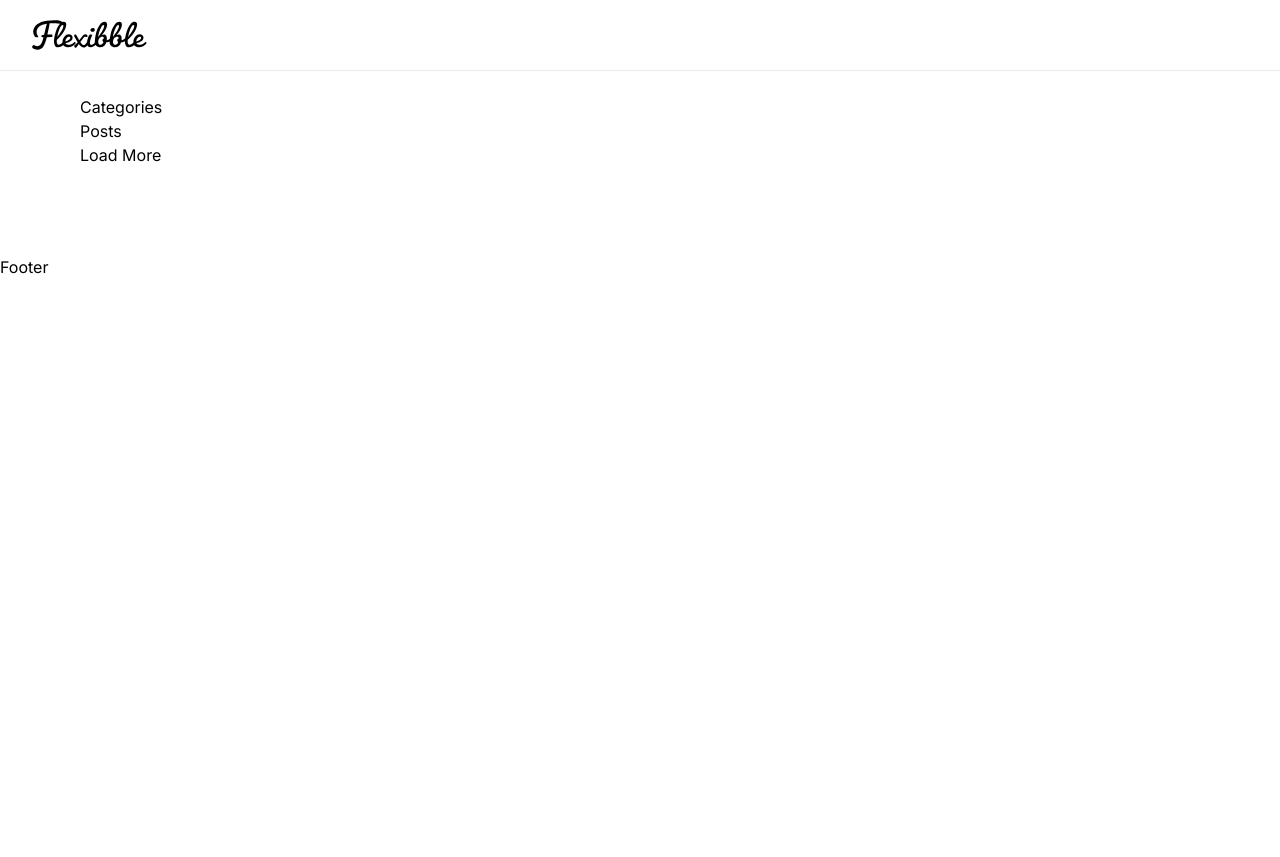
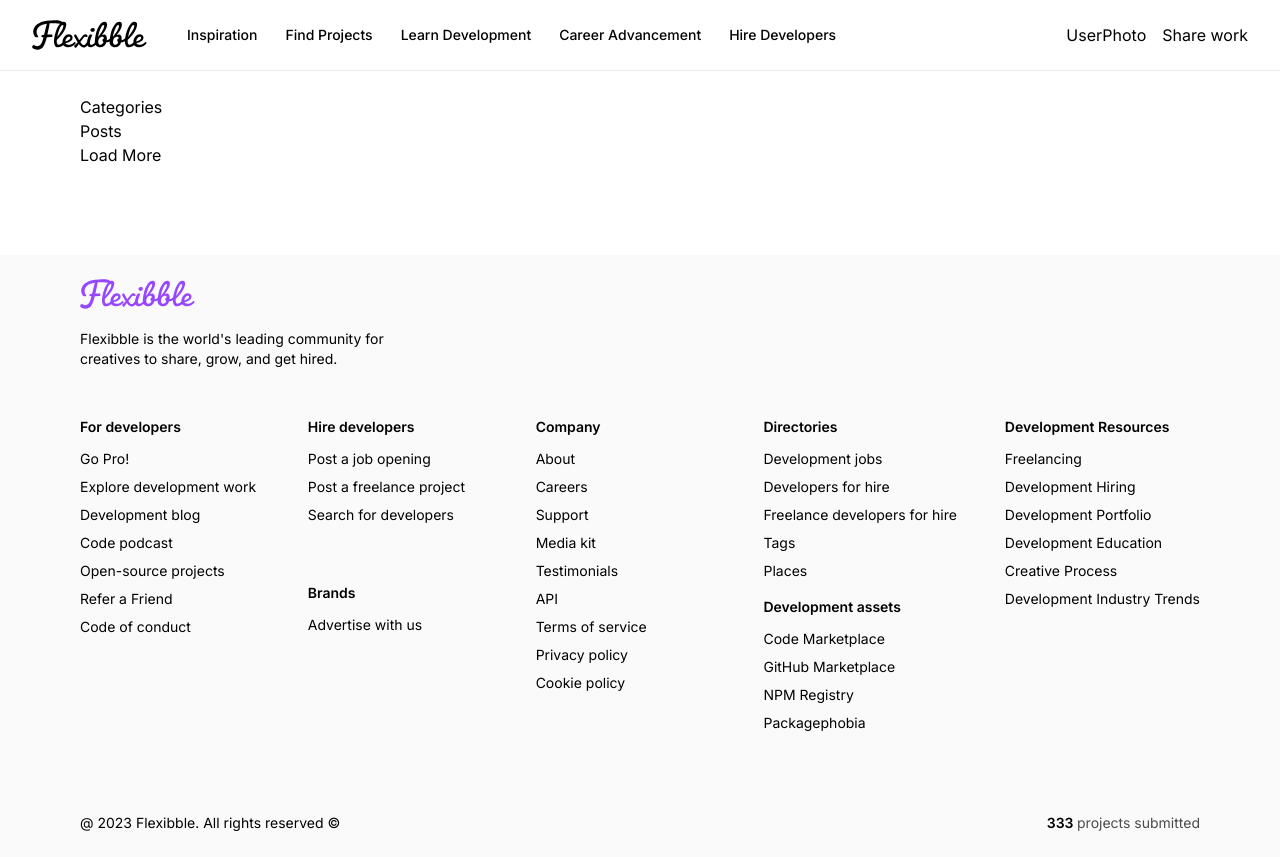
Before and after one commit to feninTolia/flexibble, a Next.js app: page / in a window 1280 px wide. Before the commit the page ends 800 px from the top, so only its background shows below. Built offline with nearby package versions, Linux system fonts and the light colour scheme.

Commit message:
graf base setup

```diff
--- a/src/app/global.css
+++ b/src/app/global.css
@@ -12,6 +12,13 @@
 
 body {
   font-family: Inter;
+}
+
+.main-layout {
+  min-height: 100vh;
+  min-height: 100dvh;
+  display: grid;
+  grid-template-rows: auto 1fr auto;
 }
 
 .flexCenter {
--- a/src/app/layout.tsx
+++ b/src/app/layout.tsx
@@ -15,12 +15,14 @@
   return (
     <html lang="en">
       <body>
-        <header>
-          <Navbar />
-        </header>
+        <div className="main-layout">
+          <header>
+            <Navbar />
+          </header>
 
-        <main> {children}</main>
-        <Footer />
+          <main> {children}</main>
+          <Footer />
+        </div>
       </body>
     </html>
   );
--- /dev/null
+++ b/src/components/Auth/AuthProviders.tsx
@@ -0,0 +1,9 @@
+import React from 'react';
+
+type Props = {};
+
+const AuthProviders = (props: Props) => {
+  return <div>AuthProviders</div>;
+};
+
+export default AuthProviders;
--- a/src/components/Footer/Footer.tsx
+++ b/src/components/Footer/Footer.tsx
@@ -1,9 +1,76 @@
+import Image from 'next/image';
 import React from 'react';
+import FooterColumn from './FooterColumn';
+import { footerLinks } from '@/shared/constants';
 
 type Props = {};
 
 const Footer = (props: Props) => {
-  return <div>Footer</div>;
+  return (
+    <footer className=" flexStart footer">
+      <div className="flex flex-col gap-12 w-full">
+        <div className=" flex items-start flex-col">
+          <Image
+            src="/logo-purple.svg"
+            alt="Flexibble"
+            width={115}
+            height={38}
+          />
+          <p className=" text-start text-sm font-normal mt-5 max-w-xs">
+            Flexibble is the world&#39;s leading community for creatives to
+            share, grow, and get hired.
+          </p>
+        </div>
+
+        <div className="flex flex-wrap gap-12">
+          <FooterColumn
+            title={footerLinks[0].title}
+            links={footerLinks[0].links}
+          />
+
+          <div className="flex-1 flex flex-col gap-4">
+            <FooterColumn
+              title={footerLinks[1].title}
+              links={footerLinks[1].links}
+            />
+            <FooterColumn
+              title={footerLinks[2].title}
+              links={footerLinks[2].links}
+            />
+          </div>
+
+          <FooterColumn
+            title={footerLinks[3].title}
+            links={footerLinks[3].links}
+          />
+
+          <div className="flex-1 flex flex-col gap-4">
+            <FooterColumn
+              title={footerLinks[4].title}
+              links={footerLinks[4].links}
+            />
+            <FooterColumn
+              title={footerLinks[5].title}
+              links={footerLinks[5].links}
+            />
+          </div>
+
+          <FooterColumn
+            title={footerLinks[6].title}
+            links={footerLinks[6].links}
+          />
+        </div>
+      </div>
+
+      <div className=" flexBetween footer_copyright">
+        <p>@ 2023 Flexibble. All rights reserved &copy; </p>
+        <p className=" text-gray">
+          <span className=" text-black font-semibold">333 </span>
+          projects submitted
+        </p>
+      </div>
+    </footer>
+  );
 };
 
 export default Footer;
--- /dev/null
+++ b/src/components/Footer/FooterColumn.tsx
@@ -0,0 +1,24 @@
+import Link from 'next/link';
+import React from 'react';
+
+interface IProps {
+  title: string;
+  links: string[];
+}
+
+const FooterColumn = ({ title, links }: IProps) => {
+  return (
+    <div className=" footer_column">
+      <h4 className=" font-semibold">{title}</h4>
+      <ul className=" flex flex-col gap-2 font-normal">
+        {links.map((link) => (
+          <Link href="/" key={link}>
+            {link}
+          </Link>
+        ))}
+      </ul>
+    </div>
+  );
+};
+
+export default FooterColumn;
--- a/src/components/Header/Navbar.tsx
+++ b/src/components/Header/Navbar.tsx
@@ -1,17 +1,38 @@
+import { NavLinks } from '@/shared/constants';
 import Image from 'next/image';
 import Link from 'next/link';
 import React from 'react';
+import AuthProviders from '../Auth/AuthProviders';
 
 type Props = {};
 
 const Navbar = (props: Props) => {
+  const session = {};
+
   return (
     <nav className=" flexBetween navbar">
       <div className=" flex-1 flexStart gap-10">
         <Link href="/">
           <Image src="/logo.svg" width={115} height={43} alt="Flexibble" />
         </Link>
-        <ul className=" xl:flex hidden text-small gap-7"></ul>
+        <ul className=" xl:flex hidden text-small gap-7">
+          {NavLinks.map((link) => (
+            <Link href={link.href} key={link.key}>
+              {link.text}
+            </Link>
+          ))}
+        </ul>
+      </div>
+
+      <div className=" flexCenter gap-4">
+        {session ? (
+          <>
+            UserPhoto
+            <Link href="/create-project">Share work</Link>
+          </>
+        ) : (
+          <AuthProviders />
+        )}
       </div>
     </nav>
   );
```
Also changed, not shown: grafbase/grafbase.config.ts (added, +27 -0 lines), 2 other files (tests, documents, lock files or other folders).
